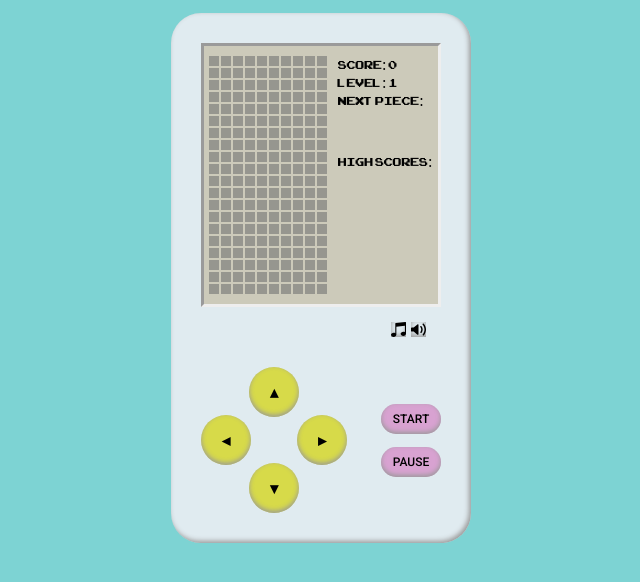
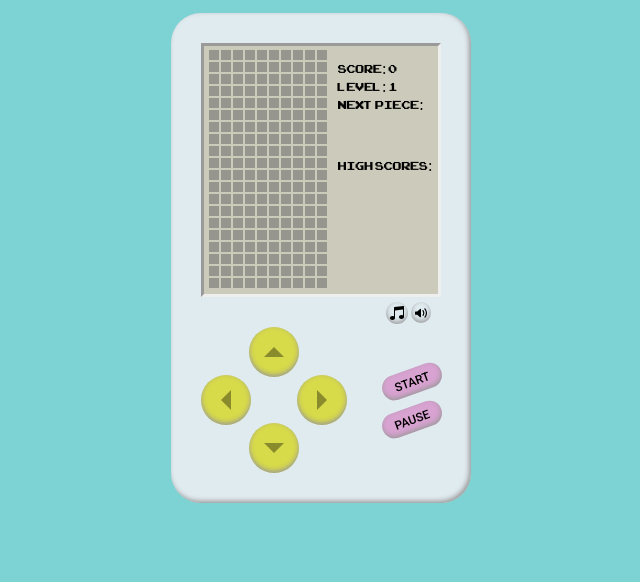
Before and after one commit to Steftones/Tetris, a plain HTML site: page index.html in a window 1280 px wide. Shown: the whole page, without its empty margins (319-959 px from the left). Drawn offline with Linux system fonts and the light colour scheme.

Commit message:
style changes

```diff
--- a/index.html
+++ b/index.html
@@ -47,8 +47,8 @@
     </div>
   </div>
 
-  <div id="sound-button" class="button"><img src="sound.svg" width="15px" height="15px"></div></button>
-  <div id="music-button" class="button"><img src="music.svg" width="15px" height="15px"></div></button>
+  <div id="sound-button" class="button"><img src="sound.svg" width="12px" height="12px"></div></button>
+  <div id="music-button" class="button"><img src="music.svg" width="14px" height="14px"></div></button>
 
   <div id="controls-container">
     <div id="button-container">
@@ -56,19 +56,19 @@
       <table>
         <tr>
           <td></td>
-          <td><div class="control button" id="w">&utrif;</div></td>
+          <td><div class="control button" id="w"><div class="arrow-up"></div></div></td>
           <td></td>
           <td></td>
         </tr>
         <tr>
-          <td><div class="control button" id="a">&ltrif;</div></td>
+          <td><div class="control button" id="a"><div class="arrow-left"></div></div></td>
           <td></td>
-          <td><div class="control button" id="d">&rtrif;</div></td>
+          <td><div class="control button" id="d"><div class="arrow-right"></div></div></td>
           <td></td>
         </tr>
         <tr>
           <td></td>
-          <td><div class="control button" id="s">&dtrif;</div></td>
+          <td><div class="control button" id="s"><div class="arrow-down"></div></div></td>
           <td></td>
           <td></td>
         </tr>
--- a/style.css
+++ b/style.css
@@ -39,15 +39,14 @@ body {
 
 #board-container {
   display: flex;
-  margin: 30px;
+  margin: 30px 30px 0px 30px;
   background-color: rgb(204, 202, 186);
-  padding: 0px 4px 8px 4px;
+  padding: 4px;
   border-style: inset;
 }
 
 #the-board {
   padding: 0px;
-  margin-top: 10px;
 }
 
 .inputdiv {
@@ -99,24 +98,29 @@ body {
 
 #sound-button {
   position: fixed;
-  transform: translate(240px, -15px);
+  padding: 4px;
+  transform: translate(240px, 5px);
+  border-radius: 100%;
 }
 
 #music-button {
   position: fixed;
-  transform: translate(220px, -15px);
+  padding: 4px;
+  transform: translate(215px, 5px);
+  border-radius: 100%;
 }
 
 #start-button, #pause-button {
   font-family: 'Roboto', sans-serif;
   background-color: #d8a2d1;
-  width: 60px;
-  height: 30px;
+  width: 62px;
+  height: 25px;
   border-radius: 20px;
   font-size: 12px;
   text-align: center;
   display: table-cell;
   vertical-align: middle;
+  transform: rotate(-20deg);
 }
 
 .control {
@@ -128,6 +132,30 @@ body {
   margin: -3px;
   background-color: #d7da49;
   border-radius: 100%;
+}
+
+.arrow-up {
+  border-left: 10px solid transparent;
+  border-right: 10px solid transparent;
+  border-bottom: 10px solid #8a8b2c;
+}
+
+.arrow-down {
+  border-left: 10px solid transparent;
+  border-right: 10px solid transparent;
+  border-top: 10px solid #8a8b2c;
+}
+
+.arrow-left {
+  border-top: 10px solid transparent;
+  border-bottom: 10px solid transparent;
+  border-right: 10px solid #8a8b2c;
+}
+
+.arrow-right {
+  border-top: 10px solid transparent;
+  border-bottom: 10px solid transparent;
+  border-left: 10px solid #8a8b2c;
 }
 
 .button {
@@ -144,6 +172,3 @@ body {
   -moz-box-shadow: inset 0px 2px 5px #333;
   box-shadow: inset 0px 2px 5px #333;
  }
-
-
- /* add media query ? */
```
